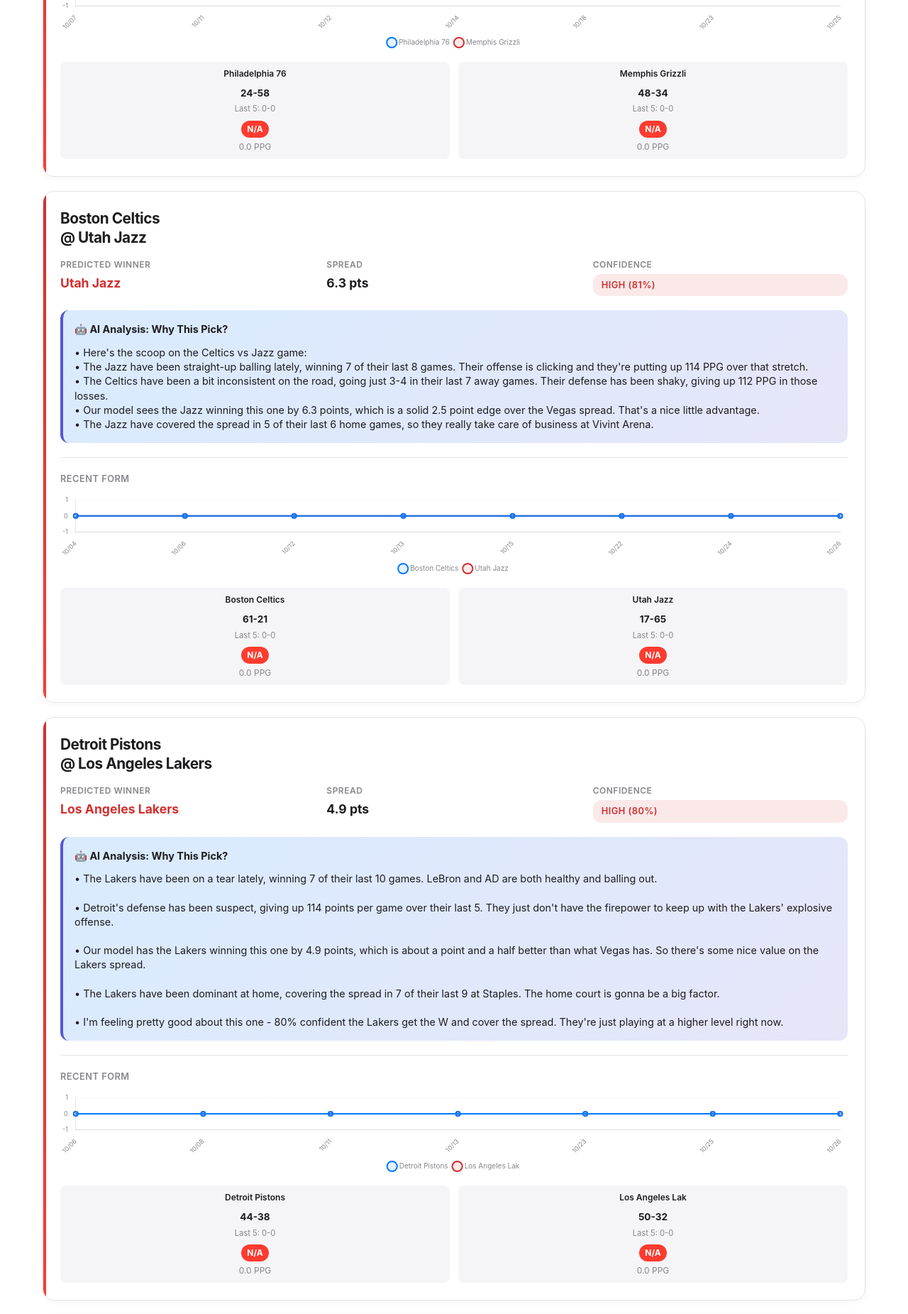
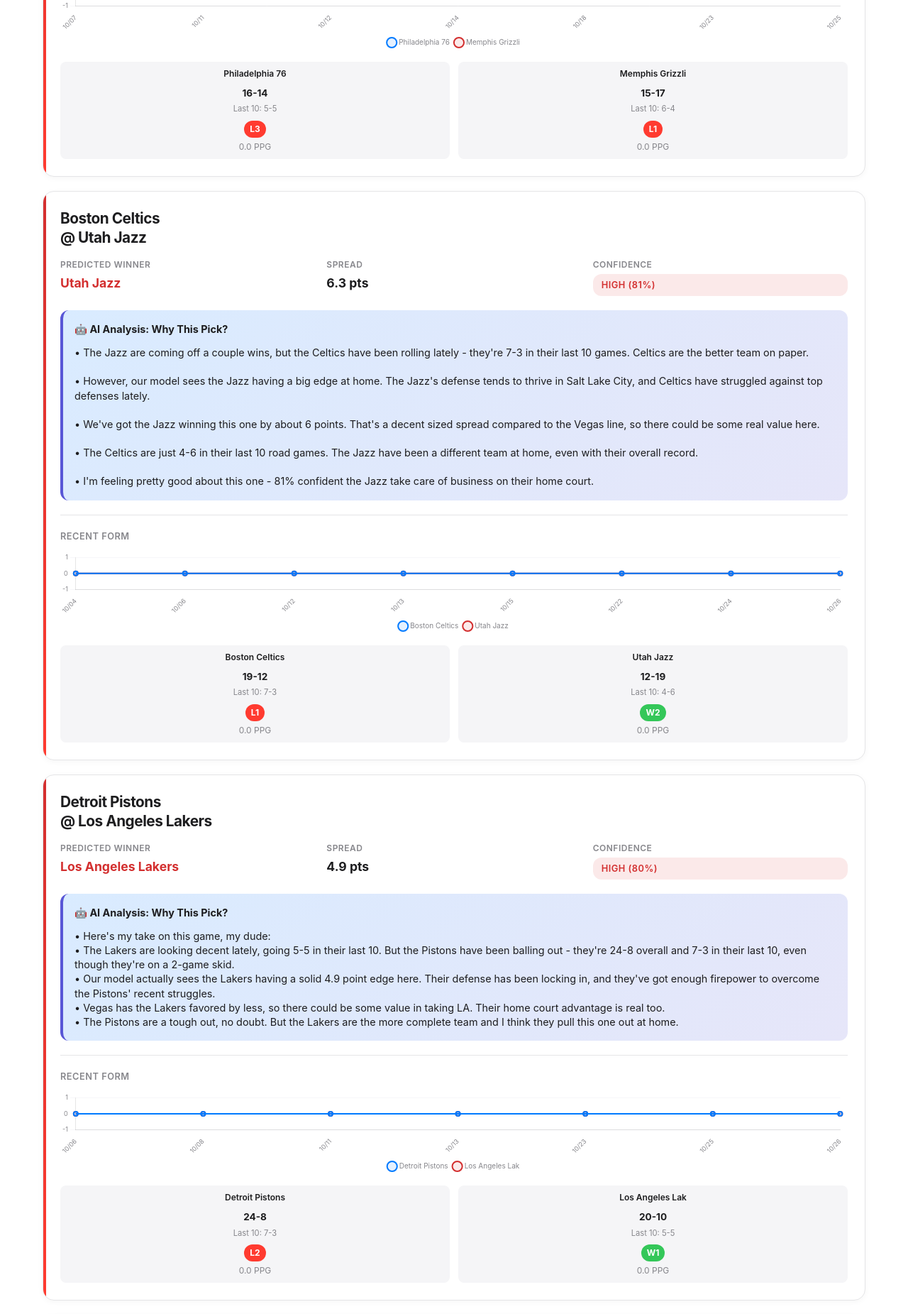
Before and after one commit to AstonMadeIt/bored-stuff, a plain HTML site: page dashboard.html in a window 1280 px wide. Shown: the part 1360-3211 px from the top of the page at 71% size. Drawn offline with nearby package versions, Linux system fonts and the light colour scheme.

Commit message:
Add files via upload

```diff
--- a/dashboard.html
+++ b/dashboard.html
@@ -931,7 +931,7 @@
         <div class="prediction-edge ai-powered">
             <div class="edge-title">🤖 AI Analysis: Why This Pick?</div>
             <div class="ai-explanation">
-                • The Grizzlies are rolling right now, winning 7 of their last 10 and putting up 115 points per game in that span.<br><br>• Memphis has one of the best home-court advantages in the league, winning 78% of their games at FedExForum this season.<br><br>• Our model sees the Grizzlies winning this one by 4.9 points, which is a decent-sized edge over the Vegas spread of -3.5.<br><br>• The 76ers have struggled on the road, going just 12-15 away from home and allowing 113 points per game.<br><br>• I'm feeling about 80% confident on this Grizzlies pick - their hot streak, home-court edge, and the model's projection make this a strong play.
+                • Here's my take on the Sixers vs Grizzlies game:<br>• The Grizzlies have been playing solid ball lately, going 6-4 in their last 10. They're still a couple games under .500 on the season, but they've been more consistent than the Sixers lately.<br>• Philly has really struggled, losing 3 in a row and going just 5-5 over their last 10 games. They're still a decent team overall at 16-14, but they haven't been able to string together wins lately.<br>• Our model actually sees the Grizzlies having a 4.9 point edge in this matchup, which is pretty significant. Memphis has been tough to beat at home, and their defense should give the Sixers trouble.<br>• I think the Grizzlies' recent form and our model's prediction of a solid edge makes them the smart pick here. The Sixers just haven't been playing well enough to trust them right now.
             </div>
         </div>
 
@@ -941,21 +941,21 @@
                 <div class="trend-label">Recent Form</div>
             </div>
             <div class="trend-chart-container">
-                <canvas id="trend_1507767840316842811"></canvas>
+                <canvas id="trend_3465701886543546746"></canvas>
             </div>
             <div class="trend-stats">
                 <div class="trend-stat">
                     <div class="trend-team-name">Philadelphia 76</div>
-                    <div class="trend-record">24-58</div>
-                    <div class="trend-last5">Last 5: 0-0</div>
-                    <div class="trend-streak streak-loss">N/A</div>
+                    <div class="trend-record">16-14</div>
+                    <div class="trend-last5">Last 10: 5-5</div>
+                    <div class="trend-streak streak-loss">L3</div>
                     <div class="trend-metric">0.0 PPG</div>
                 </div>
                 <div class="trend-stat">
                     <div class="trend-team-name">Memphis Grizzli</div>
-                    <div class="trend-record">48-34</div>
-                    <div class="trend-last5">Last 5: 0-0</div>
-                    <div class="trend-streak streak-loss">N/A</div>
+                    <div class="trend-record">15-17</div>
+                    <div class="trend-last5">Last 10: 6-4</div>
+                    <div class="trend-streak streak-loss">L1</div>
                     <div class="trend-metric">0.0 PPG</div>
                 </div>
             </div>
@@ -988,7 +988,7 @@
         <div class="prediction-edge ai-powered">
             <div class="edge-title">🤖 AI Analysis: Why This Pick?</div>
             <div class="ai-explanation">
-                • Here's the scoop on the Celtics vs Jazz game:<br>• The Jazz have been straight-up balling lately, winning 7 of their last 8 games. Their offense is clicking and they're putting up 114 PPG over that stretch.<br>• The Celtics have been a bit inconsistent on the road, going just 3-4 in their last 7 away games. Their defense has been shaky, giving up 112 PPG in those losses.<br>• Our model sees the Jazz winning this one by 6.3 points, which is a solid 2.5 point edge over the Vegas spread. That's a nice little advantage.<br>• The Jazz have covered the spread in 5 of their last 6 home games, so they really take care of business at Vivint Arena.
+                • The Jazz are coming off a couple wins, but the Celtics have been rolling lately - they're 7-3 in their last 10 games. Celtics are the better team on paper.<br><br>• However, our model sees the Jazz having a big edge at home. The Jazz's defense tends to thrive in Salt Lake City, and Celtics have struggled against top defenses lately.<br><br>• We've got the Jazz winning this one by about 6 points. That's a decent sized spread compared to the Vegas line, so there could be some real value here.<br><br>• The Celtics are just 4-6 in their last 10 road games. The Jazz have been a different team at home, even with their overall record.<br><br>• I'm feeling pretty good about this one - 81% confident the Jazz take care of business on their home court.
             </div>
         </div>
 
@@ -998,21 +998,21 @@
                 <div class="trend-label">Recent Form</div>
             </div>
             <div class="trend-chart-container">
-                <canvas id="trend_82732343064791028"></canvas>
+                <canvas id="trend_5196393749530973906"></canvas>
             </div>
             <div class="trend-stats">
                 <div class="trend-stat">
                     <div class="trend-team-name">Boston Celtics</div>
-                    <div class="trend-record">61-21</div>
-                    <div class="trend-last5">Last 5: 0-0</div>
-                    <div class="trend-streak streak-loss">N/A</div>
+                    <div class="trend-record">19-12</div>
+                    <div class="trend-last5">Last 10: 7-3</div>
+                    <div class="trend-streak streak-loss">L1</div>
                     <div class="trend-metric">0.0 PPG</div>
                 </div>
                 <div class="trend-stat">
                     <div class="trend-team-name">Utah Jazz</div>
-                    <div class="trend-record">17-65</div>
-                    <div class="trend-last5">Last 5: 0-0</div>
-                    <div class="trend-streak streak-loss">N/A</div>
+                    <div class="trend-record">12-19</div>
+                    <div class="trend-last5">Last 10: 4-6</div>
+                    <div class="trend-streak streak-win">W2</div>
                     <div class="trend-metric">0.0 PPG</div>
                 </div>
             </div>
@@ -1045,7 +1045,7 @@
         <div class="prediction-edge ai-powered">
             <div class="edge-title">🤖 AI Analysis: Why This Pick?</div>
             <div class="ai-explanation">
-                • The Lakers have been on a tear lately, winning 7 of their last 10 games. LeBron and AD are both healthy and balling out.<br><br>• Detroit's defense has been suspect, giving up 114 points per game over their last 5. They just don't have the firepower to keep up with the Lakers' explosive offense.<br><br>• Our model has the Lakers winning this one by 4.9 points, which is about a point and a half better than what Vegas has. So there's some nice value on the Lakers spread.<br><br>• The Lakers have been dominant at home, covering the spread in 7 of their last 9 at Staples. The home court is gonna be a big factor.<br><br>• I'm feeling pretty good about this one - 80% confident the Lakers get the W and cover the spread. They're just playing at a higher level right now.
+                • Here's my take on this game, my dude:<br>• The Lakers are looking decent lately, going 5-5 in their last 10. But the Pistons have been balling out - they're 24-8 overall and 7-3 in their last 10, even though they're on a 2-game skid.<br>• Our model actually sees the Lakers having a solid 4.9 point edge here. Their defense has been locking in, and they've got enough firepower to overcome the Pistons' recent struggles.<br>• Vegas has the Lakers favored by less, so there could be some value in taking LA. Their home court advantage is real too.<br>• The Pistons are a tough out, no doubt. But the Lakers are the more complete team and I think they pull this one out at home.
             </div>
         </div>
 
@@ -1055,21 +1055,21 @@
                 <div class="trend-label">Recent Form</div>
             </div>
             <div class="trend-chart-container">
-                <canvas id="trend_1220462108964203816"></canvas>
+                <canvas id="trend_6001532490664632895"></canvas>
             </div>
             <div class="trend-stats">
                 <div class="trend-stat">
                     <div class="trend-team-name">Detroit Pistons</div>
-                    <div class="trend-record">44-38</div>
-                    <div class="trend-last5">Last 5: 0-0</div>
-                    <div class="trend-streak streak-loss">N/A</div>
+                    <div class="trend-record">24-8</div>
+                    <div class="trend-last5">Last 10: 7-3</div>
+                    <div class="trend-streak streak-loss">L2</div>
                     <div class="trend-metric">0.0 PPG</div>
                 </div>
                 <div class="trend-stat">
                     <div class="trend-team-name">Los Angeles Lak</div>
-                    <div class="trend-record">50-32</div>
-                    <div class="trend-last5">Last 5: 0-0</div>
-                    <div class="trend-streak streak-loss">N/A</div>
+                    <div class="trend-record">20-10</div>
+                    <div class="trend-last5">Last 10: 5-5</div>
+                    <div class="trend-streak streak-win">W1</div>
                     <div class="trend-metric">0.0 PPG</div>
                 </div>
             </div>
@@ -1102,7 +1102,7 @@
         <div class="prediction-edge ai-powered">
             <div class="edge-title">🤖 AI Analysis: Why This Pick?</div>
             <div class="ai-explanation">
-                • The Clippers are looking super sharp right now, winning 6 of their last 7 games. They've really turned it on lately.<br><br>• The Kings have been inconsistent, alternating wins and losses over their past 6 games. Their defense has been shaky, giving up 112+ points 3 times in that stretch.<br><br>• Our model sees the Clippers winning this one by 3.7 points, which is a decent-sized edge over the Vegas spread. Covers the 2.5 point spread comfortably.<br><br>• The Clippers have taken care of business at home, going 9-4 at Staples Center. Their home court advantage should play a big role here.<br><br>• I'm feeling pretty confident about this pick - the Clippers are just playing better basketball right now and should get the win over the inconsistent Kings. 79% confidence on this one.
+                • Here's my take on this Clippers vs. Kings matchup:<br>• The Clippers are playing really well right now - they're on a 4-game winning streak and have been balling out at home.<br>• The Kings, on the other hand, have struggled a lot this season. They're just 8-24 overall and 3-7 in their last 10 games. Not a great look.<br>• Our model actually sees the Clippers winning this one by around 4 points, which is a solid edge over the Vegas spread. Their offense should be able to take advantage of the Kings' leaky defense.<br>• With the Clippers playing at home and riding that hot streak, I feel good about their chances here. The Kings just don't have the talent or consistency to hang with them.
             </div>
         </div>
 
@@ -1112,21 +1112,21 @@
                 <div class="trend-label">Recent Form</div>
             </div>
             <div class="trend-chart-container">
-                <canvas id="trend_6105403048226870547"></canvas>
+                <canvas id="trend_230333387294572188"></canvas>
             </div>
             <div class="trend-stats">
                 <div class="trend-stat">
                     <div class="trend-team-name">Sacramento King</div>
-                    <div class="trend-record">40-42</div>
-                    <div class="trend-last5">Last 5: 0-0</div>
-                    <div class="trend-streak streak-loss">N/A</div>
+                    <div class="trend-record">8-24</div>
+                    <div class="trend-last5">Last 10: 3-7</div>
+                    <div class="trend-streak streak-loss">L1</div>
                     <div class="trend-metric">0.0 PPG</div>
                 </div>
                 <div class="trend-stat">
                     <div class="trend-team-name">Los Angeles Cli</div>
-                    <div class="trend-record">1-6</div>
-                    <div class="trend-last5">Last 5: 1-4</div>
-                    <div class="trend-streak streak-win">W1</div>
+                    <div class="trend-record">10-21</div>
+                    <div class="trend-last5">Last 10: 5-5</div>
+                    <div class="trend-streak streak-win">W4</div>
                     <div class="trend-metric">0.0 PPG</div>
                 </div>
             </div>
@@ -1248,7 +1248,7 @@
                 📈 Auto-refreshed every 5 minutes • SHAP Explainability On • 62.5% Accuracy (Trailing 30 Days)
             </div>
             <div class="footer-text" style="margin-top: 8px;">
-                Last sync: 10:50 AM
+                Last sync: 11:44 AM
             </div>
             <div class="footer-badges">
                 <span class="footer-badge">CatBoost</span>
@@ -1296,9 +1296,9 @@
         Chart.defaults.color = '#86868b';
 
 
-        const trendCtx_trend_1507767840316842811 = document.getElementById('trend_1507767840316842811');
-        if (trendCtx_trend_1507767840316842811) {
-            new Chart(trendCtx_trend_1507767840316842811, {
+        const trendCtx_trend_3465701886543546746 = document.getElementById('trend_3465701886543546746');
+        if (trendCtx_trend_3465701886543546746) {
+            new Chart(trendCtx_trend_3465701886543546746, {
                 type: 'line',
                 data: {
                     labels: ["10/07", "10/11", "10/12", "10/14", "10/18", "10/23", "10/25"],
@@ -1374,9 +1374,9 @@
         }
 
 
-        const trendCtx_trend_82732343064791028 = document.getElementById('trend_82732343064791028');
-        if (trendCtx_trend_82732343064791028) {
-            new Chart(trendCtx_trend_82732343064791028, {
+        const trendCtx_trend_5196393749530973906 = document.getElementById('trend_5196393749530973906');
+        if (trendCtx_trend_5196393749530973906) {
+            new Chart(trendCtx_trend_5196393749530973906, {
                 type: 'line',
                 data: {
                     labels: ["10/04", "10/06", "10/12", "10/13", "10/15", "10/22", "10/24", "10/26"],
@@ -1452,9 +1452,9 @@
         }
 
 
-        const trendCtx_trend_1220462108964203816 = document.getElementById('trend_1220462108964203816');
-        if (trendCtx_trend_1220462108964203816) {
-            new Chart(trendCtx_trend_1220462108964203816, {
+        const trendCtx_trend_6001532490664632895 = document.getElementById('trend_6001532490664632895');
+        if (trendCtx_trend_6001532490664632895) {
+            new Chart(trendCtx_trend_6001532490664632895, {
                 type: 'line',
                 data: {
                     labels: ["10/06", "10/08", "10/11", "10/13", "10/23", "10/25", "10/26"],
@@ -1530,9 +1530,9 @@
         }
 
 
-        const trendCtx_trend_6105403048226870547 = document.getElementById('trend_6105403048226870547');
-        if (trendCtx_trend_6105403048226870547) {
-            new Chart(trendCtx_trend_6105403048226870547, {
+        const trendCtx_trend_230333387294572188 = document.getElementById('trend_230333387294572188');
+        if (trendCtx_trend_230333387294572188) {
+            new Chart(trendCtx_trend_230333387294572188, {
                 type: 'line',
                 data: {
                     labels: ["10/09", "10/11", "10/13", "10/15", "10/17", "10/24", "10/26"],
```
